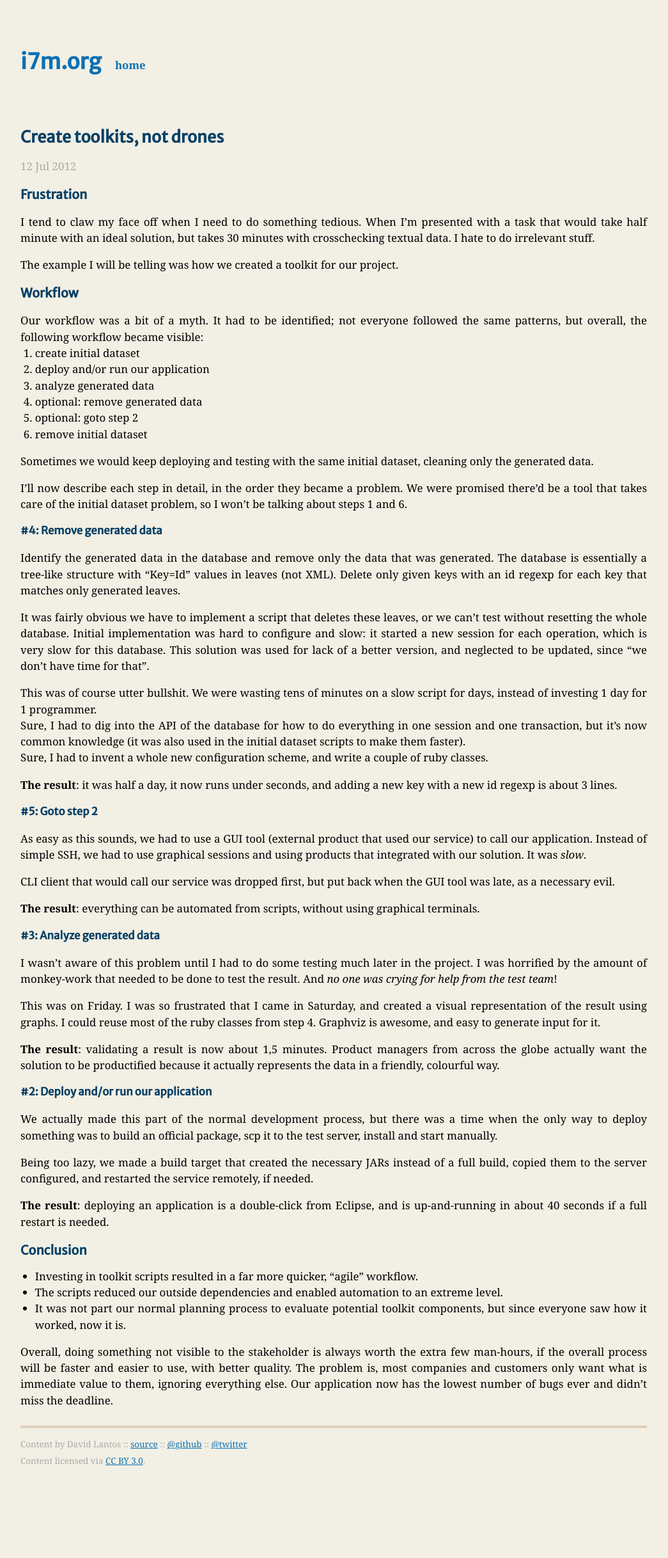
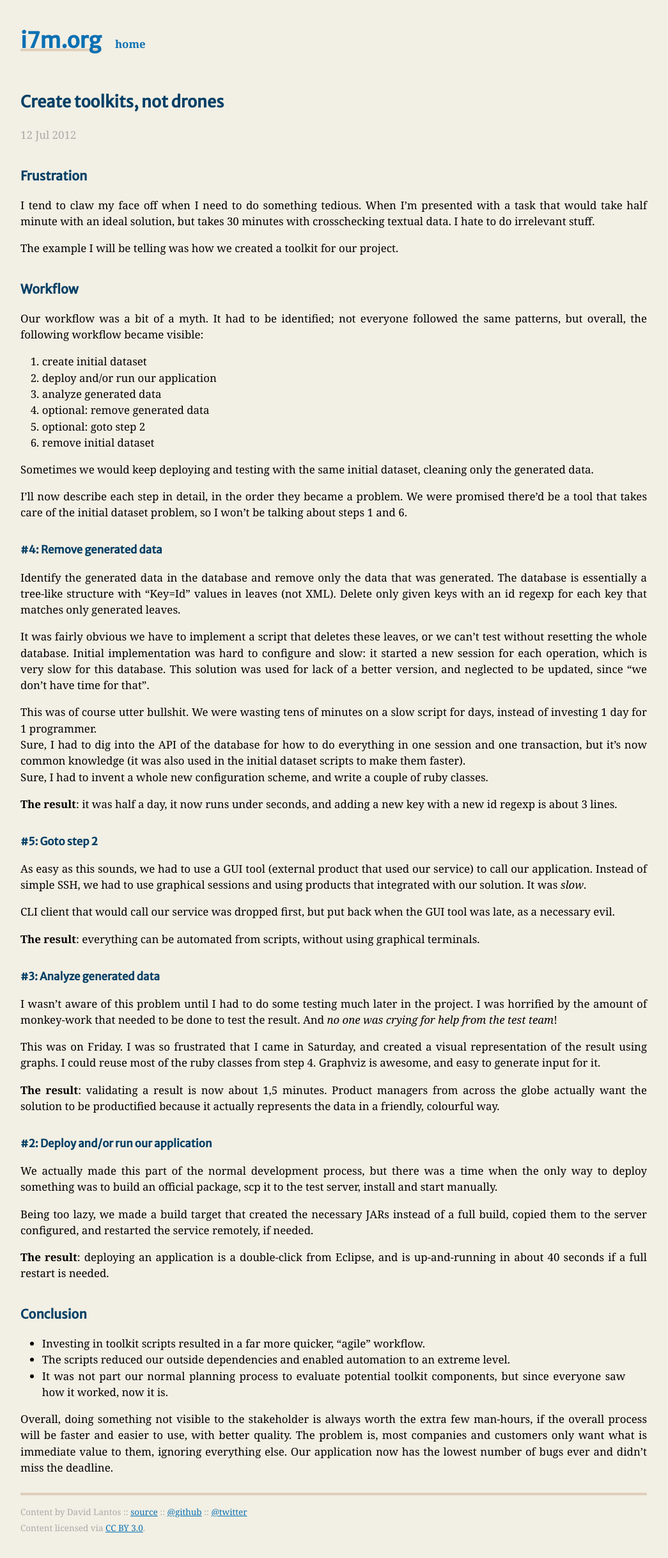
Before and after one commit to sldblog/sldblog.github.io, a Jekyll site: the page built from _posts/sldcode/2012-07-12-create-toolkits-not-drones.md, in a window 1280 px wide. Shown: the whole page at 64% size, without its empty margins (118-1163 px from the left). Built offline with Jekyll 4.4.1, drawn with Linux system fonts in a browser that asks for light colours; before the commit the page ends 2330 px from its top, so only the background shows below that.

Commit message:
Update style of headings and lists.
- Bigger top/left margins for lists.
- Bigger top margin for headings.
- Underline effect for site title.

```diff
--- a/css/main.css
+++ b/css/main.css
@@ -19,7 +19,7 @@ div.post {
 
 h1, h2, h3, h4, h5, h6 {
   font-family: 'Merriweather Sans', sans-serif;
-  margin: 1em 0 0.75em 0;
+  margin: 2em 0 1em 0;
   color: #064066;
 }
 
@@ -60,18 +60,13 @@ ul.posts span {
   font-size: 115%;
   text-align: justify;
   width: 980px;
-  margin: 3em auto 2em;
+  margin: 2em auto 2em;
   line-height: 1.5em;
 }
 
 .site .header a {
   font-weight: bold;
   text-decoration: none;
-}
-
-.site .header h1.title {
-  display: inline-block;
-  margin-bottom: 2em;
 }
 
 .site .header a.extra {
@@ -108,7 +103,7 @@ ul.posts span {
 }
 
 .post ul, .post ol {
-  margin-left: 1.35em;
+  margin: 1em 2em;
 }
 
 table.categories {
@@ -131,6 +126,12 @@ blockquote {
   padding: 0 1em;
 }
 
+.site .header h1.title {
+  display: inline-block;
+  margin: 0.5em 0;
+  border-bottom: 4px solid #dfd0bb;
+}
+
 .site .footer {
   font-size: 80%;
   color: #aaa;
```
